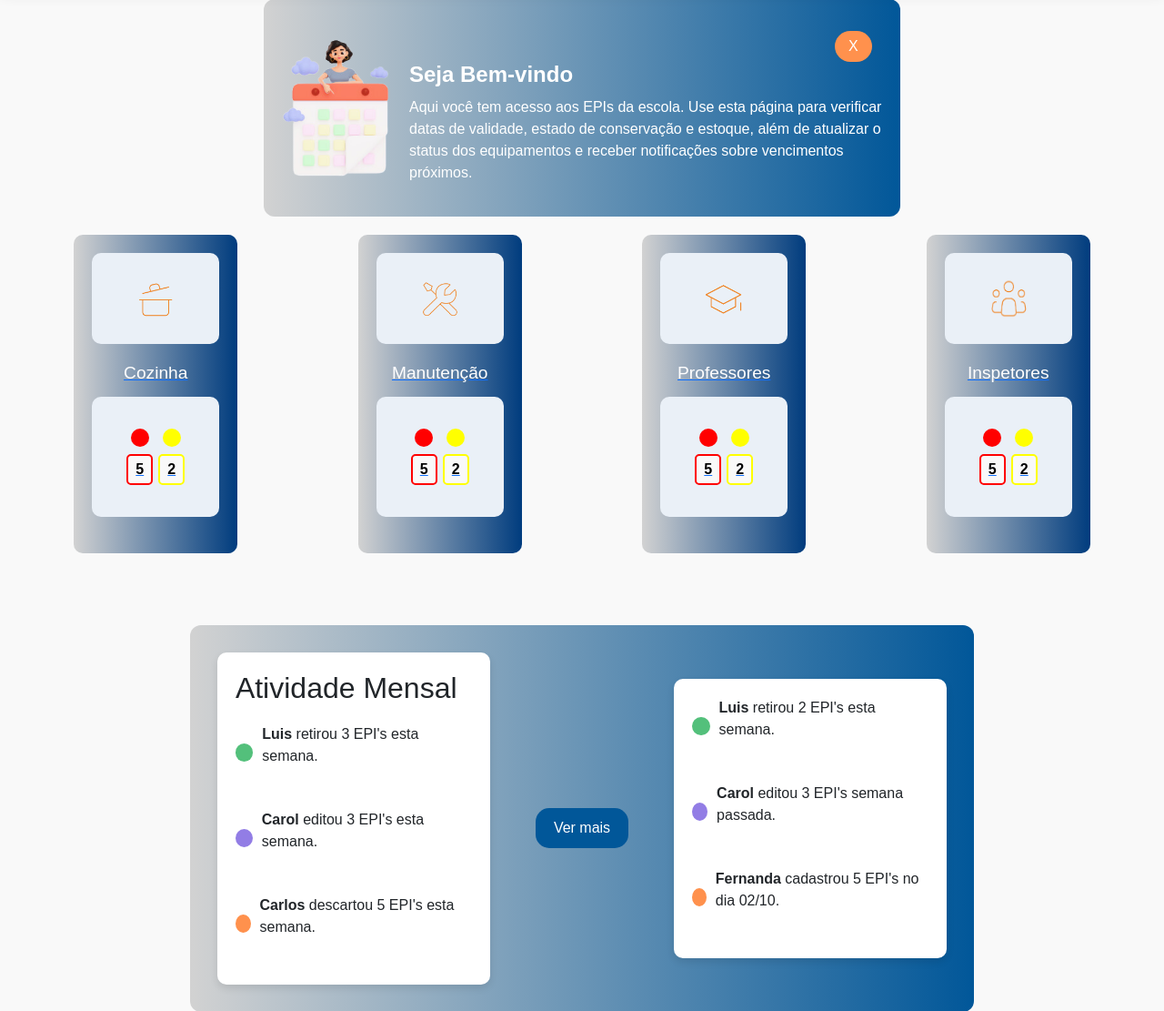
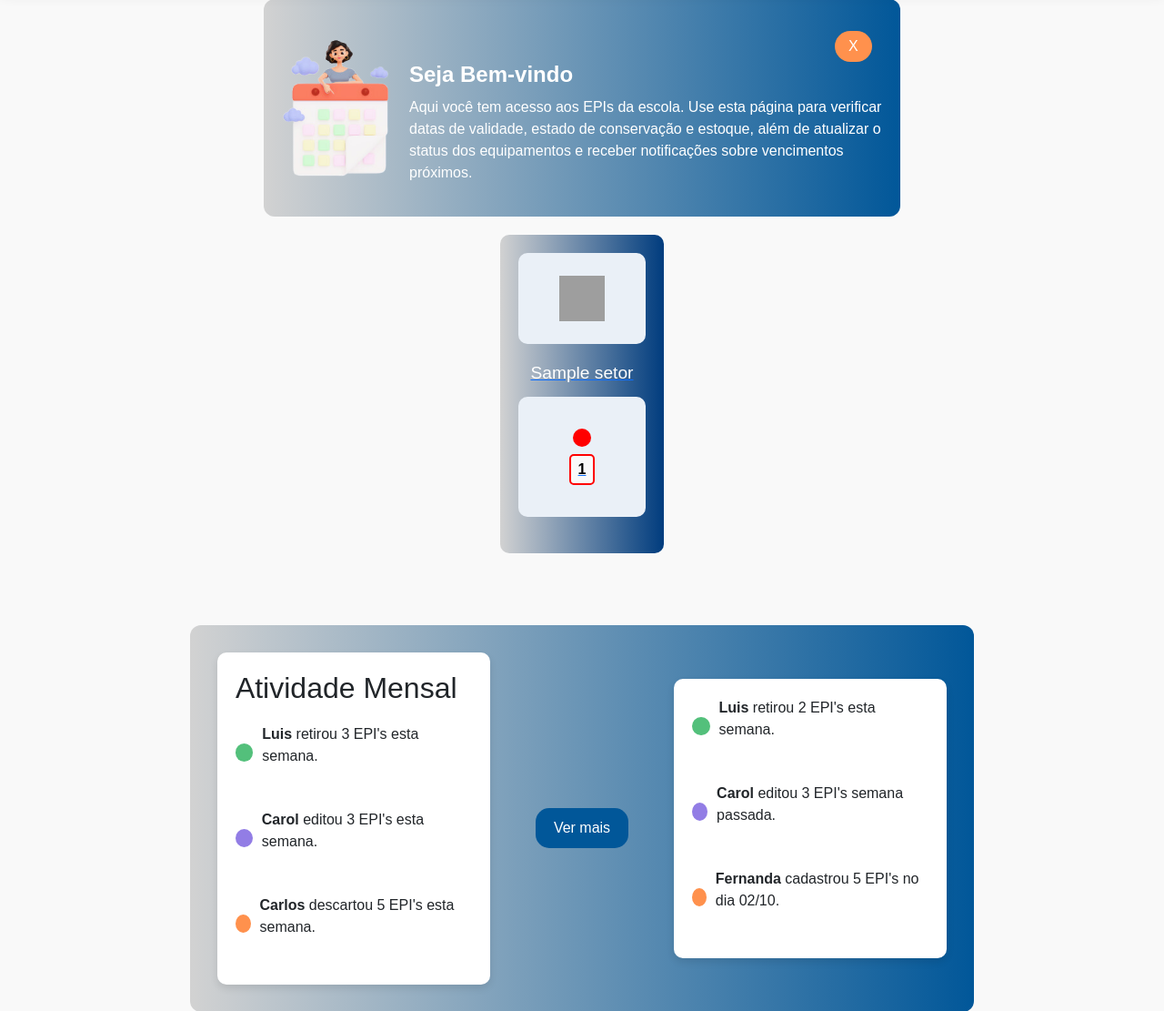
Before and after one commit to otavioDev07/Grupo7_EquipTrack, a Flask app: page /home in a window 1280 px wide. Shown: the part 141-1252 px from the top of the page at 91% size. Run offline with Flask 3, Linux system fonts and the light colour scheme; the visitor is signed in with stand-in values (Sample User, id 1); tables that the repository leaves empty hold one stand-in row (values such as "Sample post"); data that the repository does not hold is empty; grey boxes are pictures that could not be loaded.

Commit message:
falta arrumar home

```diff
--- a/alocar/alocar.py
+++ b/alocar/alocar.py
@@ -47,7 +47,7 @@ def alocar_equipamento(idEPI):
                 cursor.execute(comando_backlog, (acao, idSupervisor))
                 conexao.commit()
                 print('Cadastro realizado com sucesso!', 'success')
-                return redirect('/')
+                return redirect('/estoque')
             except Exception as e:
                 conexao.rollback()
                 print(f'Erro ao alocar equipamento: {str(e)}', 'error')
--- a/home/home.py
+++ b/home/home.py
@@ -4,15 +4,55 @@ from database.conection import conecta_db
 
 home_blueprint = Blueprint('home', __name__, template_folder="templates")
 
+@home_blueprint.route('/home', methods=['GET'])
 @require_login
-@home_blueprint.route('/home', methods=['GET'])
 def home():
     with conecta_db() as (conexao, cursor):
-        cursor.execute('SELECT * FROM backlog')
-        backlog = cursor.fetchall()
+        try:
+            comando_update = '''
+                UPDATE epi
+                SET status = "Descartado"
+                WHERE quantidade = 0 AND status != "Descartado"
+            '''
+            cursor.execute(comando_update)
+            conexao.commit()
 
-        comando_update = 'UPDATE epi SET status = "Descartado" WHERE quantidade = 0 AND status != "Descartado"'
-        cursor.execute(comando_update)
-        conexao.commit()
+            comando_setores = '''
+                SELECT s.idSetor, s.nomeSetor
+                FROM setor s
+            '''
+            cursor.execute(comando_setores)
+            setores = cursor.fetchall()
 
-    return render_template('home.html', backlog=backlog)
+            # Contar EPIs vencidos e próximos do vencimento para cada setor
+            setores_data = []
+            for setor in setores:
+                idSetor = setor[0]
+
+                # Verificar os EPIs associados aos funcionários desse setor
+                comando_epi = '''
+                    SELECT
+                        SUM(CASE WHEN e.dataVencimento < CURDATE() THEN 1 ELSE 0 END) AS vencidos,
+                        SUM(CASE WHEN e.dataVencimento BETWEEN CURDATE() AND CURDATE() + INTERVAL 30 DAY THEN 1 ELSE 0 END) AS perto_vencimento
+                    FROM epi e
+                    JOIN funcionário f ON e.idFuncionario = f.idFuncionario
+                    WHERE f.idSetor = %s
+                '''
+                cursor.execute(comando_epi, (idSetor,))
+                epi_data = cursor.fetchone()
+
+                # Se não houver EPIs ou funcionários, marcar como 0
+                vencidos = epi_data[0] if epi_data[0] else 0
+                perto_vencimento = epi_data[1] if epi_data[1] else 0
+
+                setores_data.append({
+                    'idSetor': idSetor,
+                    'nomeSetor': setor[1],
+                    'vencidos': vencidos,
+                    'perto_vencimento': perto_vencimento
+                })
+
+        except Exception as e:
+            return f"Erro de BackEnd: {e}", 500
+
+    return render_template('home.html', setores=setores_data)
--- a/home/templates/home.html
+++ b/home/templates/home.html
@@ -394,14 +394,14 @@ button:hover {
                     <img src="/static/images/icone1.png" alt="Ilustração" class="image">
                 </div>
                 <div class="text-content">
-                    <div style="padding-left: 90%; "><button class="close-btn-close" onclick="closeWelcomeBox()">X</button> <!-- Botão de fechar --></div>
+                    <div style="padding-left: 90%;">
+                        <button class="close-btn-close" onclick="closeWelcomeBox()">X</button> <!-- Botão de fechar -->
+                    </div>
                     <h1 class="fw-bold">Seja Bem-vindo</h1>
                     <p>Aqui você tem acesso aos EPIs da escola. Use esta página para verificar datas de validade, estado de conservação e estoque, além de atualizar o status dos equipamentos e receber notificações sobre vencimentos próximos.</p>
                 </div>
             </div>
-
         </div>
-        <!-- Modal para opções de cadastro -->
         <div class="modal fade" id="cadastrarModal" tabindex="-1" aria-labelledby="cadastrarModalLabel" aria-hidden="true">
             <div class="modal-dialog modal-dialog-centered">
                 <div class="modal-content">
@@ -422,89 +422,29 @@ button:hover {
             </div>
         </div>
         <div class="card-container">
-            <a href="{{url_for('admin.get_funcionarios', idSetor=1)}}">
+            {% for setor in setores %}
+            <a href="{{ url_for('admin.get_funcionarios', idSetor=setor.idSetor) }}">
                 <div class="card">
                     <div class="icon">
-                        <img src="/static/images/cozinha.png" alt="Cozinha">
+                        <img src="/static/images/{{ setor.nomeSetor | lower | replace(' ', '_') }}.png" alt="{{ setor.nomeSetor }}">
                     </div>
-                    <h3>Cozinha</h3>
+                    <h3>{{ setor.nomeSetor }}</h3>
                     <div class="icon">
                         <div class="indicators">
-                            <div class="indicator red">
+                            <!-- Bolinhas dinâmicas -->
+                            <div class="indicator red" {% if setor.vencidos == 0 %}style="display: none;"{% endif %}>
                                 <div class="circle"></div>
-                                <span class="number">5</span>
+                                <span class="number">{{ setor.vencidos }}</span>
                             </div>
-                            <div class="indicator yellow">
+                            <div class="indicator yellow" {% if setor.perto_vencimento == 0 %}style="display: none;"{% endif %}>
                                 <div class="circle"></div>
-                                <span class="number">2</span>
+                                <span class="number">{{ setor.perto_vencimento }}</span>
                             </div>
                         </div>
                     </div>
                 </div>
             </a>
-
-            <a href="{{url_for('admin.get_funcionarios', idSetor=2)}}">
-                <div class="card">
-                    <div class="icon">
-                        <img src="/static/images/manutenção.png" alt="Manutenção">
-                    </div>
-                    <h3>Manutenção</h3>
-                    <div class="icon">
-                        <div class="indicators">
-                            <div class="indicator red">
-                                <div class="circle"></div>
-                                <span class="number">5</span>
-                            </div>
-                            <div class="indicator yellow">
-                                <div class="circle"></div>
-                                <span class="number">2</span>
-                            </div>
-                        </div>
-                    </div>
-                </div>
-            </a>
-
-            <a href="{{url_for('admin.get_funcionarios', idSetor=4)}}">
-                <div class="card">
-                    <div class="icon">
-                        <img src="/static/images/profs.png" alt="Professores">
-                    </div>
-                    <h3>Professores</h3>
-                    <div class="icon">
-                        <div class="indicators">
-                            <div class="indicator red">
-                                <div class="circle"></div>
-                                <span class="number">5</span>
-                            </div>
-                            <div class="indicator yellow">
-                                <div class="circle"></div>
-                                <span class="number">2</span>
-                            </div>
-                        </div>
-                    </div>
-                </div>
-            </a>
-
-            <a href="{{url_for('admin.get_funcionarios', idSetor=3)}}">
-                <div class="card">
-                    <div class="icon">
-                        <img src="/static/images/inspetores.png" alt="Inspetores">
-                    </div>
-                    <h3>Inspetores</h3>
-                    <div class="icon">
-                        <div class="indicators">
-                            <div class="indicator red">
-                                <div class="circle"></div>
-                                <span class="number">5</span>
-                            </div>
-                            <div class="indicator yellow">
-                                <div class="circle"></div>
-                                <span class="number">2</span>
-                            </div>
-                        </div>
-                    </div>
-                </div>
-            </a>
+            {% endfor %}
         </div>
 
 <!-- Atividade Mensal -->
```
Also changed, not shown: admin/admin.py (+12 -20 lines).
